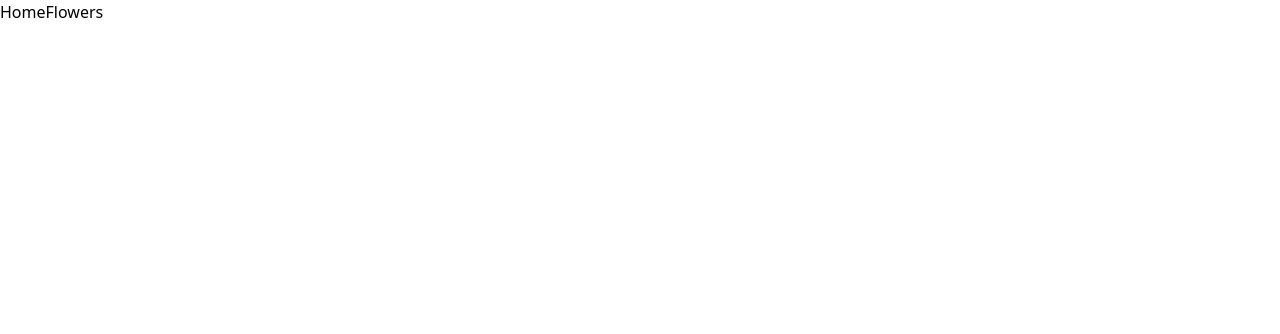
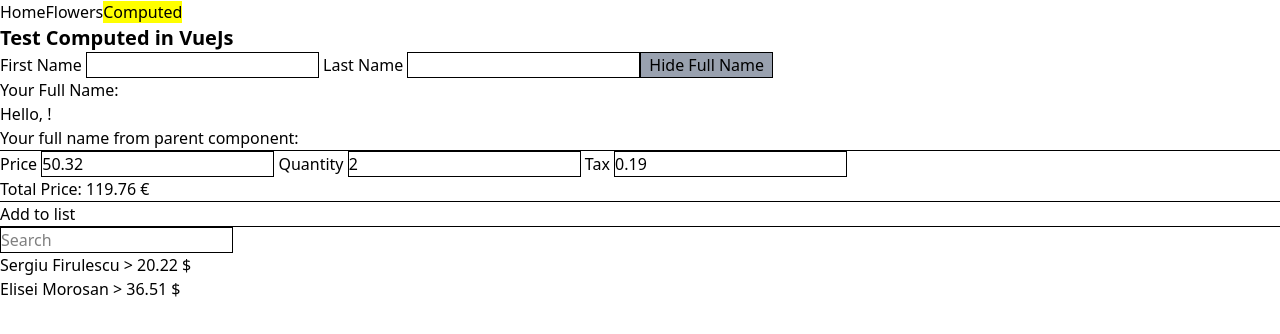
Before and after one commit to Racz-Emanuel/Deployment, a Vue app: page /computed in a window 1280 px wide. Before the commit this address had no page. Shown: the top 334 px of the page. Built offline with nearby package versions, Linux system fonts and the light colour scheme; the HTML template or start-up script is replaced by a standard one.

Commit message:
feat: add Computed page and integrate components for full name, price calculation, and supplier list

```diff
--- a/src/App.vue
+++ b/src/App.vue
@@ -7,6 +7,7 @@
      <nav>
        <RouterLink to="/">Home</RouterLink>
        <RouterLink to="/flowers">Flowers</RouterLink>
+       <RouterLink to="/computed">Computed</RouterLink>
      </nav>
  </header>
 
--- /dev/null
+++ b/src/components/computed/FullName.vue
@@ -0,0 +1,38 @@
+<script setup>
+import { ref } from "vue"
+const emit = defineEmits(['update:fullName'])
+const firstName = ref("")
+const lastName = ref("")
+
+import { computed } from "vue"
+const fullName = computed(() => {
+    const fN = firstName.value + " " + lastName.value
+    emit('update:fullName', fN)
+    return fN
+});
+const greeting = computed(() => "Hello, " + fullName.value + "!")
+
+const showFullName = ref(true)
+
+</script>
+
+<template>
+ First Name
+ <input class="border" type="text" v-model="firstName">
+ Last Name
+ <input class="border" type="text" v-model="lastName">
+
+ <button
+   class="border bg-gray-400 px-2"
+   type="button"
+   @click=" showFullName = !showFullName ">
+    <span v-if="showFullName">Hide</span>
+    <span v-else>Show</span> Full Name
+ </button>
+
+ <div v-if="showFullName">
+    <p>Your Full Name: {{ fullName }}</p>
+    <p>{{ greeting }}</p>
+
+ </div>
+</template>
--- /dev/null
+++ b/src/components/computed/PriceCalculator.vue
@@ -0,0 +1,20 @@
+<script setup>
+import { ref, computed } from "vue";
+
+const price = ref(50.32);
+const quantity = ref(2);
+const tax = ref(0.19);
+
+const formattedPrice = computed(() => (price.value * quantity.value * (1 + tax.value)).toFixed(2) + " €");
+</script>
+
+<template>
+ Price
+ <input class="border" type="number" v-model="price">
+ Quantity
+ <input class="border" type="number" v-model="quantity">
+ Tax
+ <input class="border" type="number" v-model="tax">
+
+ <p>Total Price: {{ formattedPrice }}</p>
+</template>
--- /dev/null
+++ b/src/components/computed/SupplierList.vue
@@ -0,0 +1,23 @@
+<script setup>
+import { ref, computed } from "vue";
+const search = ref("");
+const supplyers = ref([
+{ fullName: "Sergiu Firulescu", totalPrice: "20.22 $" },
+{ fullName: "Elisei Morosan", totalPrice: "36.51 $" }
+]);
+
+const filteredSupplyers = computed(() =>
+ supplyers.value.filter(s =>
+   s.fullName.toLowerCase().includes(search.value.toLowerCase())
+ )
+);
+</script>
+
+<template>
+ <input class="border" v-model="search" placeholder="Search">
+ <ul>
+   <li v-for="(supplyer, i) in filteredSupplyers" :key="i">
+{{ supplyer.fullName }} > {{ supplyer.totalPrice }}
+   </li>
+ </ul>
+</template>
--- /dev/null
+++ b/src/pages/Computed.vue
@@ -0,0 +1,29 @@
+<script setup>
+import FullName from '@/components/computed/FullName.vue';
+import PriceCalculator from '@/components/computed/PriceCalculator.vue';
+import SupplierList from '@/components/computed/SupplierList.vue';
+
+import { ref } from "vue";
+const fullName = ref("");
+
+const addToList = () => {
+
+};
+</script>
+
+<template>
+ <h2 class="text-xl font-bold">Test Computed in VueJs</h2>
+ <FullName @update:fullName="fN => fullName = fN" />
+ <p>Your full name from parent component: {{ fullName }}</p>
+ <hr />
+ <PriceCalculator />
+ <hr />
+    <button type="button" @click="addToList">Add to list</button>
+ <hr />
+ <SupplierList />
+</template>
+
+<style>
+ @import "bootstrap-icons";
+ @import "tailwindcss";
+</style>
--- a/src/router/index.js
+++ b/src/router/index.js
@@ -2,10 +2,12 @@
 
 import Flowers from '@/pages/Flowers.vue'
 import Tests from '@/pages/Tests.vue'
+import Computed from '@/pages/Computed.vue'
 
 const routes = [
     { path: '/', component: Tests },
-    { path: '/flowers', component: Flowers }
+    { path: '/flowers', component: Flowers },
+    { path: '/computed', component: Computed }
 ]
 
 const router = createRouter({
```
